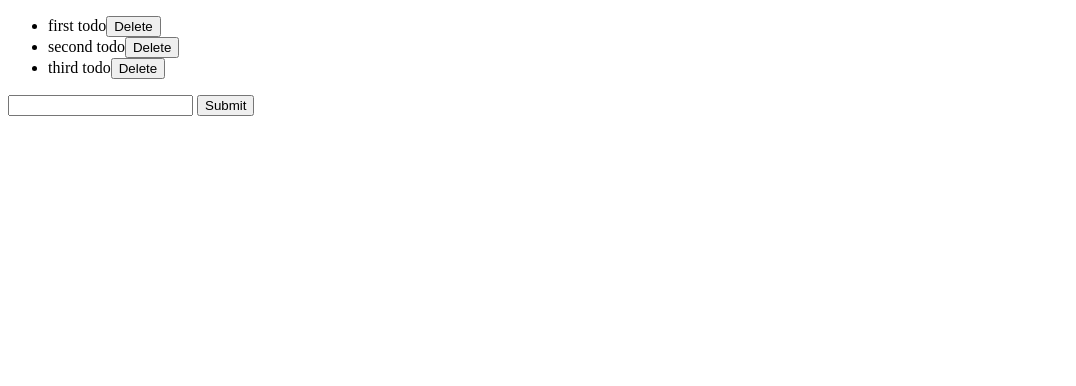
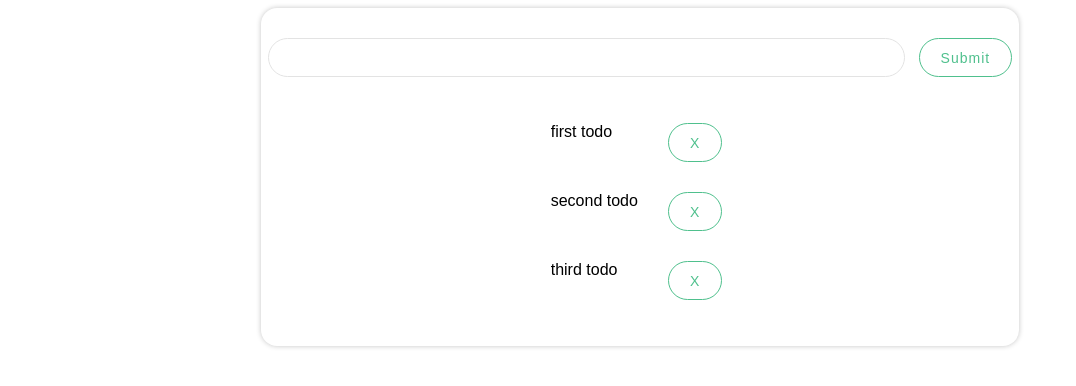
Before and after one commit to GSG-G8/Ali-Todo-app, a website: page skeleton/index.html in a window 1280 px wide. Shown: the whole page, without its empty margins (0-1076 px from the left). Drawn offline with Linux system fonts and the light colour scheme.

Commit message:
added some style relates #8

```diff
--- a/skeleton/dom.js
+++ b/skeleton/dom.js
@@ -24,11 +24,12 @@
       // add span holding description
       let descriptionSpan = document.createElement('span');
       descriptionSpan.textContent = todo.description;
+      descriptionSpan.classList.add('todo')
       if(todo.done) todoNode.classList.toggle('done')
 
       // this adds the delete button
       var deleteButtonNode = document.createElement('button');
-      deleteButtonNode.textContent = 'Delete';
+      deleteButtonNode.textContent = 'X';
       deleteButtonNode.addEventListener('click', function(event) {
         var newState = todoFunctions.deleteTodo(state, todo.id);
         update(newState);
--- a/skeleton/index.html
+++ b/skeleton/index.html
@@ -6,13 +6,16 @@
     <link rel="stylesheet" href="./style.css" />
   </head>
   <body>
+    <div class="box-container">
+      <form id="add-todo">
+        <input type="text" name="description" value="" id="input-value"/>
+        <input type="submit" name="" value="Submit" id="sub-btn" />
+      </form>
+
     <div id="todo-container">
       <ul></ul>
     </div>
-    <form id="add-todo">
-      <input type="text" name="description" value="" id="input-value"/>
-      <input type="submit" name="" value="Submit" />
-    </form>
+  </div>
   </body>
   <script type="text/javascript" src="./logic.js"></script>
   <script type="text/javascript" src="./dom.js"></script>
--- a/skeleton/style.css
+++ b/skeleton/style.css
@@ -1,3 +1,90 @@
-.done{
-    color: red;
+* {
+  font-family: sans-serif;
+  font-size: 16px;
+  box-sizing: border-box;
+  scroll-behavior: smooth;
 }
+.box-container {
+    margin: 0 auto;
+    width: 60%;
+    display: flex;
+    flex-direction: column;
+    border-radius: 1em;
+    background: #fff;
+    overflow: hidden;
+    box-shadow: 0 0 5px rgba(25,25,25,.25);
+
+}
+#todo-container {
+  display: flex;
+  align-items: center;
+  justify-content: center;
+}
+#add-todo {
+  display: flex;
+  margin-top: 30PX;
+}
+button, #sub-btn {
+
+    font-size: 14px;
+    margin: 0 .5em;
+    border-radius: 2em;
+    padding: 0.75em 1.5em;
+    cursor: pointer;
+    background: none;
+    color: darken(#4fc08d, 20%);
+    border: 1px solid;
+    letter-spacing: 1px;
+    color: #4fc08d;
+    border: #4fc08d 1px solid;
+    transition: 250ms ease-out;
+    outline: none;
+
+}
+button {
+    margin-left: 30px;
+}
+#sub-btn:hover{
+    color: #fff;
+    background: #4fc08d;
+
+}
+button:focus {
+    color: #fff;
+    background: #4fc08d;
+}
+button:hover {
+    color: #fff;
+    background: #4fc08d;
+  cursor: pointer;
+}
+
+#input-value{
+    width: 100%;
+    font-size: 14px;
+    margin: 0 .5em;
+    border-radius: 2em;
+    padding: 0.75em 1.5em;
+    background: none;
+    font-family: "Source Sans Pro", sans-serif;
+    border: #e3e3e3 1px solid;
+    -webkit-transition: border 250ms ease-out;
+    transition: border 250ms ease-out;
+    outline: none;
+}
+#input-value:focus {
+    border: #4fc08d 1px solid;
+    outline: none;
+}
+li{
+    display: flex;
+    justify-content: space-between;
+    flex-direction: flex-start;
+    margin: 30px;
+}
+.done {
+  text-decoration: line-through;
+  color: #4fc08d;
+  list-style: none;
+  text-decoration: line-through;
+}
```
